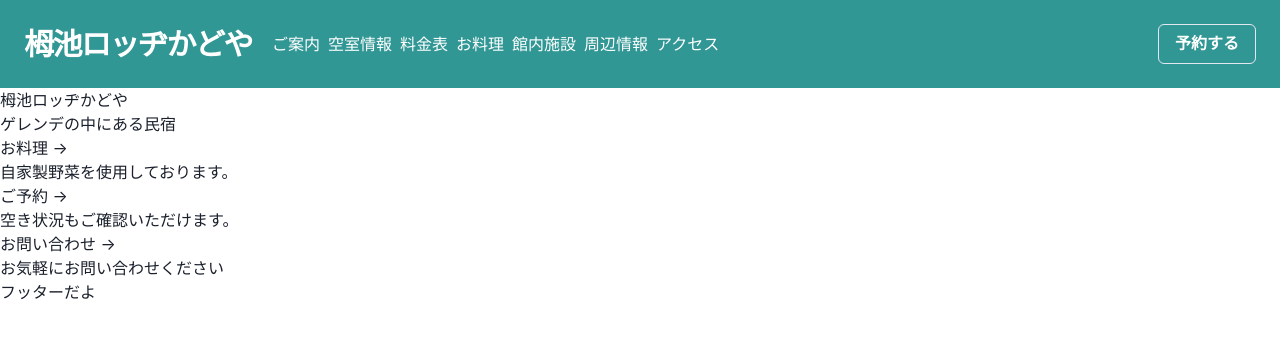
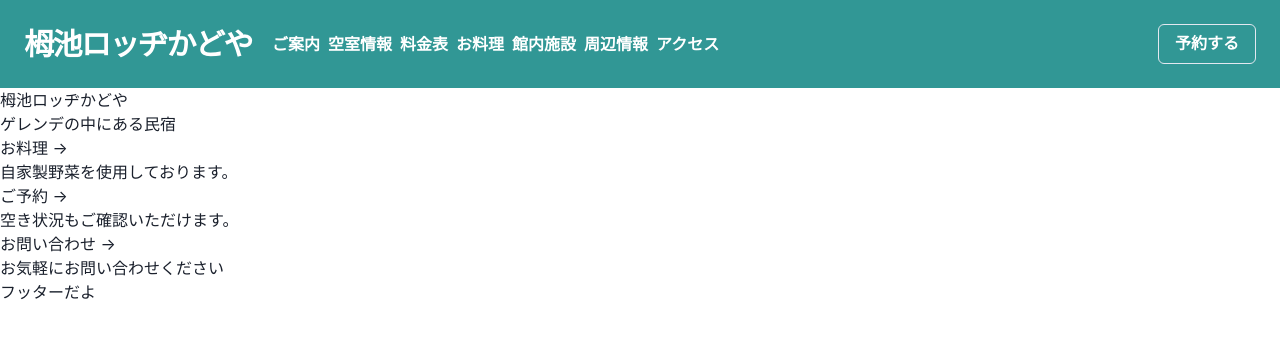
Before and after one commit to tomoki33kurita/lodge-kadoya, a Next.js app in the folder web/: page / in a window 1280 px wide. Shown: the top 338 px of the page. Built offline with nearby package versions, Linux system fonts and the light colour scheme.

Commit message:
Updated Header compornent

```diff
--- a/web/components/Header.tsx
+++ b/web/components/Header.tsx
@@ -8,6 +8,8 @@ import {
   Button,
   useDisclosure,
   Link as A,
+  Show,
+  Hide,
 } from "@chakra-ui/react";
 import { HamburgerIcon } from "@chakra-ui/icons";
 import Link from "next/link";
@@ -42,7 +44,7 @@ export const Header: React.VFC<Props> = (props) => {
       <Box display={{ base: "block", md: "none" }} onClick={handleToggle}>
         <HamburgerIcon />
       </Box>
-
+      <Hide below={"md"}>
         <Stack
           direction={{ base: "column", md: "row" }}
           display={{ base: isOpen ? "block" : "none", md: "flex" }}
@@ -52,30 +54,80 @@ export const Header: React.VFC<Props> = (props) => {
           mt={{ base: 4, md: 0 }}
         >
           <Link href={"/guidance"} passHref>
-          <A>ご案内</A>
+            <A fontWeight={"bold"}>ご案内</A>
           </Link>
           <Link href={"/availabillity"} passHref>
-          <A>空室情報</A>
+            <A fontWeight={"bold"}>空室情報</A>
           </Link>
           <Link href={"/price"} passHref>
-          <A>料金表</A>
+            <A fontWeight={"bold"}>料金表</A>
           </Link>
           <Link href={"/cooking"} passHref>
-          <A>お料理</A>
+            <A fontWeight={"bold"}>お料理</A>
           </Link>
           <Link href={"/facility"} passHref>
-          <A>館内施設</A>
+            <A fontWeight={"bold"}>館内施設</A>
           </Link>
           <Link href={"/neighborhood"} passHref>
-          <A>周辺情報</A>
+            <A fontWeight={"bold"}>周辺情報</A>
           </Link>
           {/* <Link href={"/contact"} passHref>
-          <A>お問い合わせ</A>
+          <A fontWeight={'bold'}>お問い合わせ</A>
         </Link> */}
           <Link href={"/access"} passHref>
-          <A>アクセス</A>
+            <A fontWeight={"bold"}>アクセス</A>
           </Link>
         </Stack>
+      </Hide>
+      <Show below={"md"}>
+        <Stack
+          direction={{ base: "column", md: "row" }}
+          display={{ base: isOpen ? "block" : "none", md: "flex" }}
+          width={{ base: "full", md: "auto" }}
+          alignItems="center"
+          flexGrow={1}
+          mt={{ base: 4, md: 0 }}
+        >
+          <Box>
+            <Link href={"/guidance"} passHref>
+              <A fontWeight={"bold"}>ご案内</A>
+            </Link>
+          </Box>
+          <Box>
+            <Link href={"/availabillity"} passHref>
+              <A fontWeight={"bold"}>空室情報</A>
+            </Link>
+          </Box>
+          <Box>
+            <Link href={"/price"} passHref>
+              <A fontWeight={"bold"}>料金表</A>
+            </Link>
+          </Box>
+          <Box>
+            <Link href={"/cooking"} passHref>
+              <A fontWeight={"bold"}>お料理</A>
+            </Link>
+          </Box>
+          <Box>
+            <Link href={"/facility"} passHref>
+              <A fontWeight={"bold"}>館内施設</A>
+            </Link>
+          </Box>
+          <Box>
+            <Link href={"/neighborhood"} passHref>
+              <A fontWeight={"bold"}>周辺情報</A>
+            </Link>
+            {/* <Link href={"/contact"} passHref>
+          <A fontWeight={'bold'}>お問い合わせ</A>
+        </Link> */}
+          </Box>
+          <Box>
+            <Link href={"/access"} passHref>
+              <A fontWeight={"bold"}>アクセス</A>
+            </Link>
+          </Box>
+        </Stack>
+      </Show>
 
       <Box
         display={{ base: isOpen ? "block" : "none", md: "block" }}
```
Lines whose indentation alone changed are shown as unchanged.
